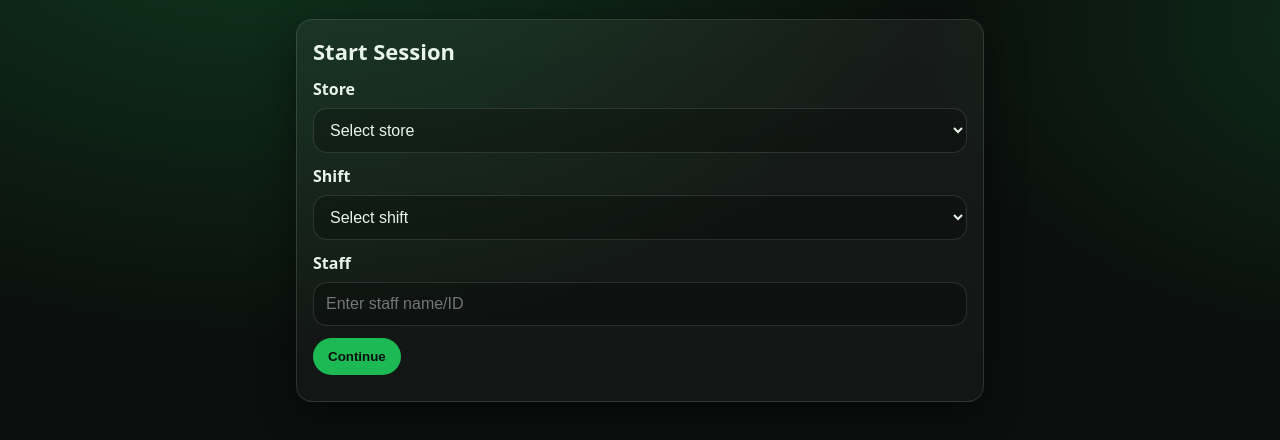
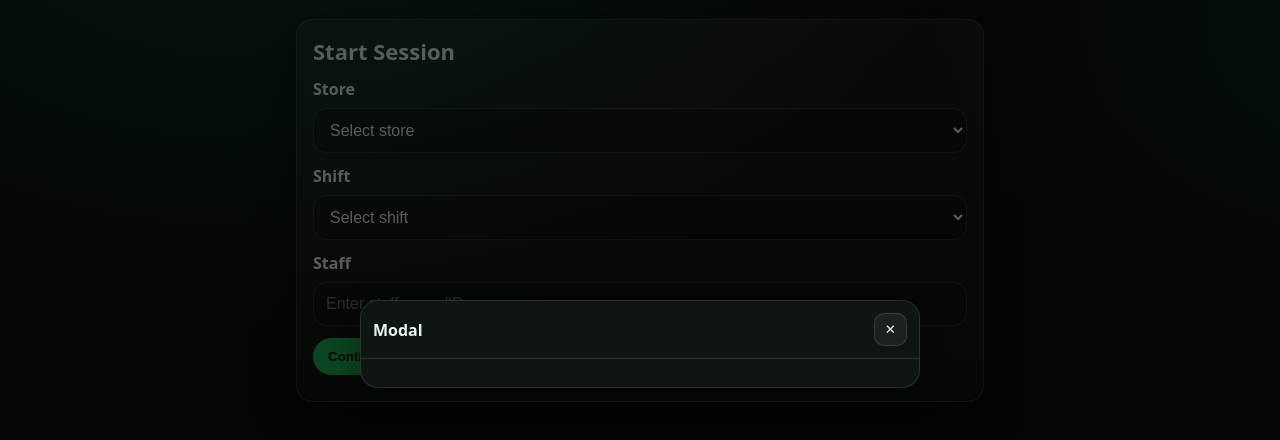
Before and after one commit to surimulitasmat-ctrl/Precheck, a website: page public/index.html in a window 1280 px wide. Shown: the part 56-496 px from the top of the page. Drawn offline with Linux system fonts and the light colour scheme.

Commit message:
Update style.css

```diff
--- a/public/style.css
+++ b/public/style.css
@@ -218,3 +218,32 @@ body {
   border-radius: 999px;
   z-index: 60;
 }
+/* --- FORCE FIX MODAL (override any old rules / cached conflicts) --- */
+.backdrop{
+  opacity: 1 !important;              /* important: avoid dimming children */
+  background: rgba(0,0,0,0.62) !important;
+  position: fixed !important;
+  inset: 0 !important;
+  z-index: 9999 !important;
+  display: grid !important;
+  place-items: center !important;
+  padding: 14px !important;
+}
+
+.modal{
+  opacity: 1 !important;
+  transform: none !important;
+  width: min(560px, 100%) !important;
+  max-height: 86vh !important;
+  overflow: auto !important;
+}
+
+.modal-head{
+  display: flex !important;
+  align-items: center !important;
+  justify-content: space-between !important;
+  gap: 10px !important;
+}
+
+.modal-title{ color: var(--text) !important; }
+.modal-body{ color: var(--text) !important; }
```
